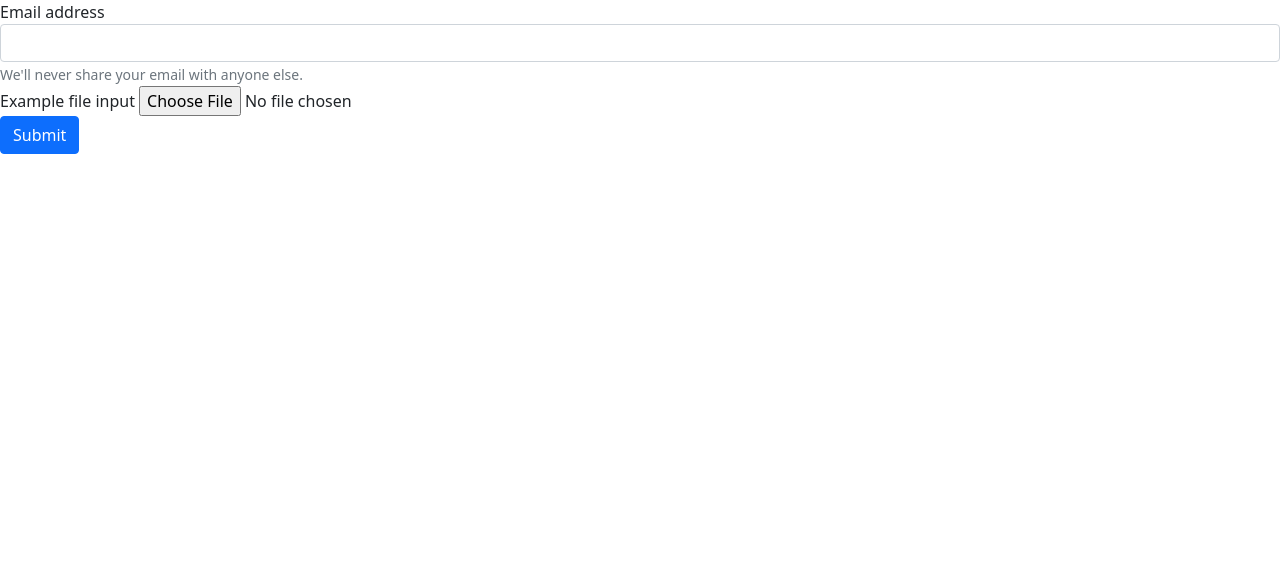
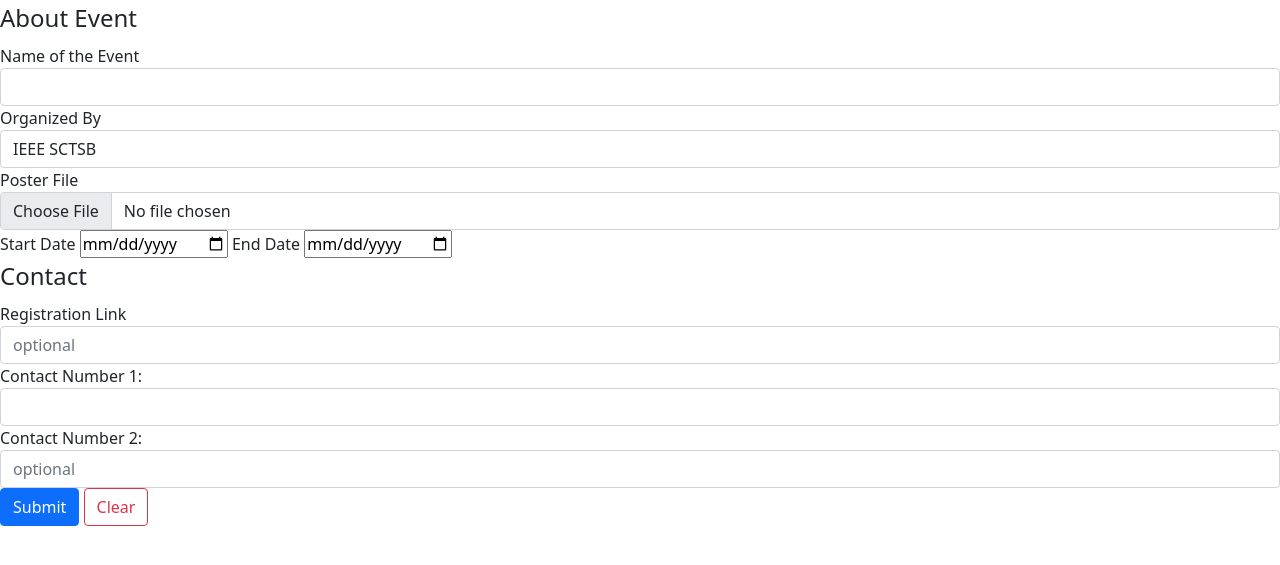
Before and after one commit to aswnss-m/SCT_wall, a Flask app: page /forms in a window 1280 px wide. Shown: the top 565 px of the page. Run offline with Flask 2, Linux system fonts and the light colour scheme.

Commit message:
form skeleton done

```diff
--- a/app/app.py
+++ b/app/app.py
@@ -16,6 +16,9 @@ class Events(db.Model):
     contact1 = db.Column(db.String(10))
     contact2 = db.Column(db.String(10))
 
+    def __repr__():
+        return self.organiser +" "+ str(self.id)
+
 images = ['a','b','c','d','e','f','g','h','i','j','k','l','m','n','o','p','q']
 @app.route('/')
 @app.route('/home')
--- a/app/templates/form.html
+++ b/app/templates/form.html
@@ -6,14 +6,41 @@
 
     <form>
         <div class="form-group">
-            <label for="exampleInputEmail1">Email address</label>
-            <input type="email" class="form-control" id="exampleInputEmail1" aria-describedby="emailHelp">
-                <small id="emailHelp" class="form-text text-muted">We'll never share your email with anyone else.</small>
-            </div>
-            <div class="form-group">
-                <label for="exampleFormControlFile1">Example file input</label>
-                <input type="file" class="form-control-file" id="exampleFormControlFile1"></div>
+            <legend>About Event</legend>
+            <label for="Event">Name of the Event</label>
+            <input type="text" class="form-control" id="eventName" required>
+            <label for="Organizer">Organized By</label>
+            <select class="form-control" id="organizer">
+                <option value="IEEE_SCTSB">IEEE SCTSB</option>
+                <option value="IEEE">IEEE (Other College)</option>
+                <option value="NSS_SCTCE">NSS SCT</option>
+                <option value="NSS">NSS (Other College)</option>
+                <option value="Lanscape">Lanscape</option>
+                <option value="Aerospace">Aerospace</option>
+                <option value="SFI">SFI</option>
+                <option value="KSU">KSU</option>
+                <option value="AVBP">AVBP</option>
+                <option value="Others">OTHER</option>
+            </select>
+            <label for="eventPoster">Poster File</label>
+            <input type="file" name="eventPoster" id="eventPoster" class="form-control" required>
 
-                <button type="submit" class="btn btn-primary">Submit</button>
+            <label for="startDate">Start Date</label>
+            <input type="date" name="startDate" id="startDate" class="from-control">
+            <label for="startDate" >End Date</label>
+            <input type="date" name="endDate" id="endDate" class="from-control" required>
+        </div>
+        <div class="form-group">
+            <legend>Contact</legend>
+            <label for="regLink">Registration Link</label>
+            <input type="text" class="form-control" name="regLink" placeholder="optional">
+            <label for="contactNumber">Contact Number 1:</label>
+            <input type="text" class="form-control" name="contactOne" required>
+            <label for="contactNumber">Contact Number 2:</label>
+            <input type="text" class="form-control" name="contactTwo" placeholder="optional">
+
+        </div>
+            <button type="submit" class="btn btn-primary">Submit</button>
+            <button type="reset" class="btn btn-outline-danger">Clear</button>
             </form>
         {% endblock %}
```
